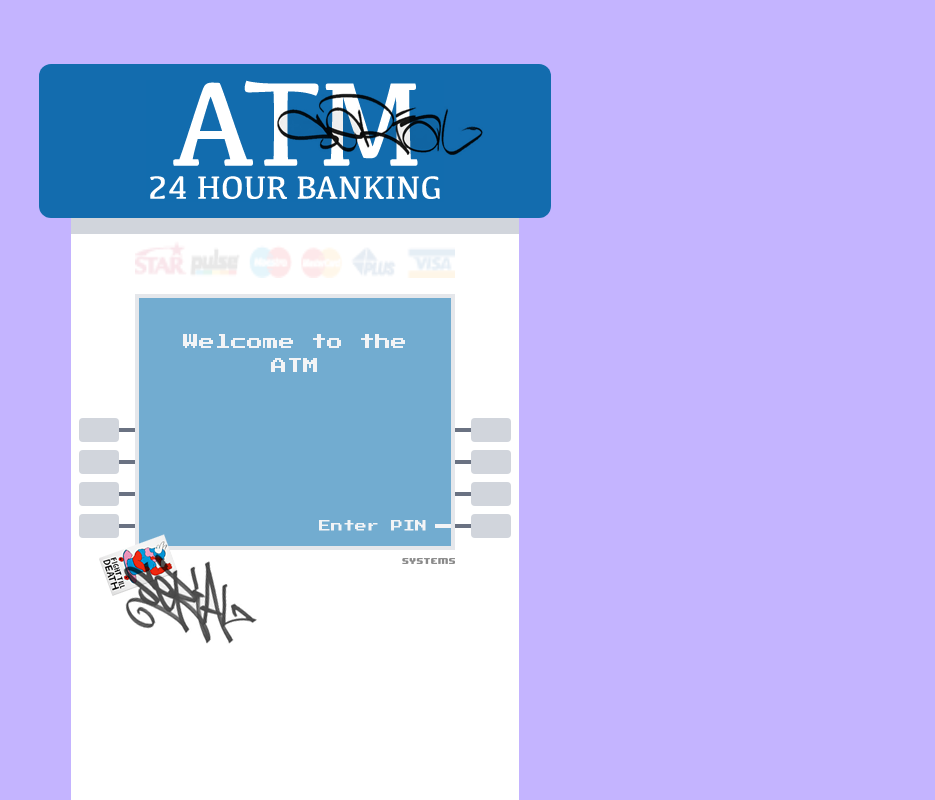
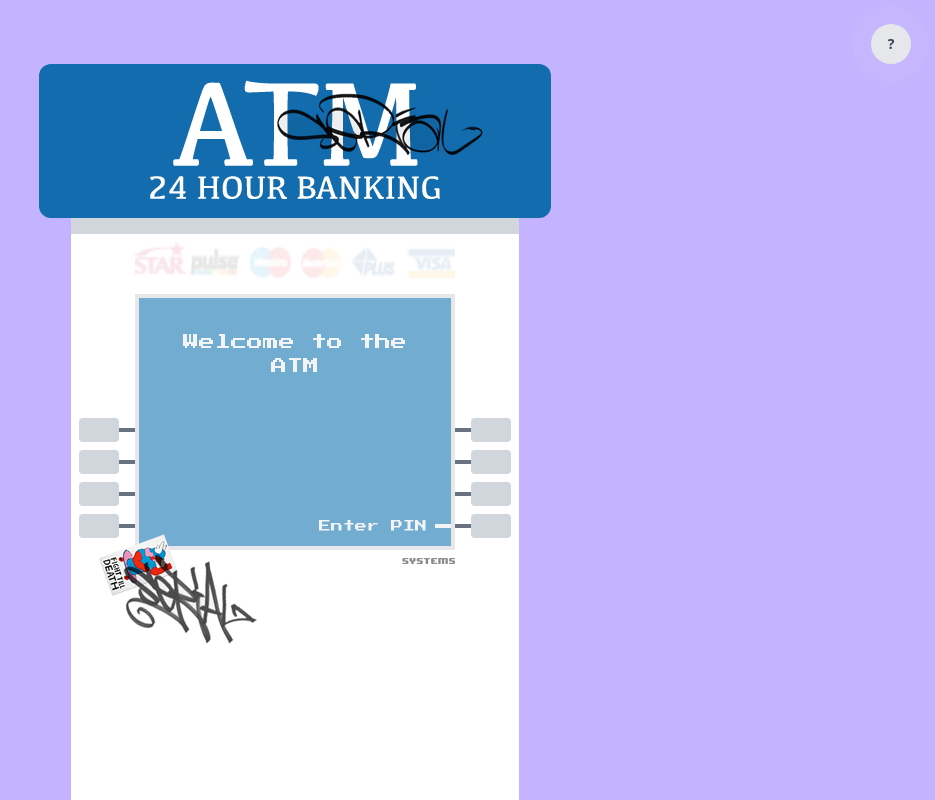
Before and after one commit to mattmiller515/tr_atm, a React (Vite) app in the folder web/: page / in a window 1280 px wide. Shown: the whole page, without its empty margins (345-1280 px from the left). Built offline with nearby package versions, Linux system fonts and the light colour scheme; no server answers.

Commit message:
help modal

```diff
--- /dev/null
+++ b/web/src/components/core/Modal/Modal.tsx
@@ -0,0 +1,53 @@
+import { ReactNode, useEffect } from "react";
+
+export const Modal = ({
+  isOpen,
+  onClose,
+  title,
+  children,
+}: {
+  isOpen: boolean;
+  onClose: () => void;
+  title?: string;
+  children: ReactNode;
+}) => {
+  useEffect(() => {
+    if (!isOpen) return;
+
+    const onKeyDown = (event: KeyboardEvent) => {
+      if (event.key === "Escape") {
+        onClose();
+      }
+    };
+
+    document.addEventListener("keydown", onKeyDown);
+    return () => document.removeEventListener("keydown", onKeyDown);
+  }, [isOpen, onClose]);
+
+  if (!isOpen) return null;
+
+  return (
+    <div
+      className="fixed inset-0 z-50 flex items-center justify-center bg-black/50"
+      onClick={onClose}
+    >
+      <div
+        className="bg-white text-black rounded-md shadow-lg w-full max-w-sm mx-4 font-sans"
+        onClick={(event) => event.stopPropagation()}
+      >
+        <div className="flex items-center justify-between border-b border-gray-200 px-4 py-2">
+          <h2 className="text-sm font-bold">{title}</h2>
+          <button
+            type="button"
+            onClick={onClose}
+            aria-label="Close"
+            className="text-gray-500 hover:text-gray-700 hover:cursor-pointer text-lg leading-none"
+          >
+            ×
+          </button>
+        </div>
+        <div className="p-4 text-sm">{children}</div>
+      </div>
+    </div>
+  );
+};
--- /dev/null
+++ b/web/src/components/core/Modal/index.ts
@@ -0,0 +1 @@
+export { Modal } from "./Modal";
--- a/web/src/components/pages/HomePage/HomePage.tsx
+++ b/web/src/components/pages/HomePage/HomePage.tsx
@@ -1,8 +1,12 @@
 import { ATMMachine } from "../../widgets/ATMMachine";
+import { HelpModal } from "../../widgets/HelpModal";
 
 export const HomePage = () => {
   return (
-    <div className="h-full bg-violet-300">
+    <div className="relative h-full bg-violet-300 overflow-hidden">
+      <div className="absolute top-6 right-6">
+        <HelpModal />
+      </div>
       <div className="h-full flex justify-center">
         <div className="h-full pt-16">
           <ATMMachine />
--- /dev/null
+++ b/web/src/components/widgets/HelpModal/HelpModal.tsx
@@ -0,0 +1,53 @@
+import { useEffect, useState } from "react";
+import { Modal } from "../../core/Modal";
+
+export const HelpModal = () => {
+  const [isOpen, setIsOpen] = useState(false);
+  const [isPinging, setIsPinging] = useState(true);
+
+  useEffect(() => {
+    const timeout = setTimeout(() => setIsPinging(false), 10000);
+    return () => clearTimeout(timeout);
+  }, []);
+
+  return (
+    <>
+      <div className="relative inline-flex w-10 h-10">
+        {isPinging && (
+          <span
+            aria-hidden="true"
+            className="absolute inset-0 rounded-full bg-gray-300 animate-ping"
+          />
+        )}
+        <button
+          type="button"
+          onClick={() => setIsOpen(true)}
+          aria-label="Help"
+          className="relative w-10 h-10 font-sans rounded-full bg-gray-200 text-gray-700 hover:bg-gray-300 hover:cursor-pointer flex items-center justify-center text-sm font-semibold"
+        >
+          ?
+        </button>
+      </div>
+      <Modal isOpen={isOpen} onClose={() => setIsOpen(false)} title="Help">
+        <p className="font-semibold">Available PINs:</p>
+        <ul>
+          <li>1111 - John Doe</li>
+          <li>2222 - Jane Smith</li>
+          <li>3333 - Alice Johnson</li>
+          <li>4444 - Bob Brown</li>
+          <li>5555 - Charlie Davis</li>
+        </ul>
+        <p className="font-semibold mt-4">About the project:</p>
+        <p>
+          This is a simple ATM machine that allows you to withdraw and deposit money.
+        </p>
+        <p className="mt-2">
+        The project is built with React and Express. The React frontend is
+          built with Vite. The Express backend is built with Express. The
+          data (funds) is held in memory and is the same for all users.
+          You can reset the data to its default values by clicking the reset button.
+        </p>
+      </Modal>
+    </>
+  );
+};
--- /dev/null
+++ b/web/src/components/widgets/HelpModal/index.ts
@@ -0,0 +1 @@
+export { HelpModal } from "./HelpModal";
```
